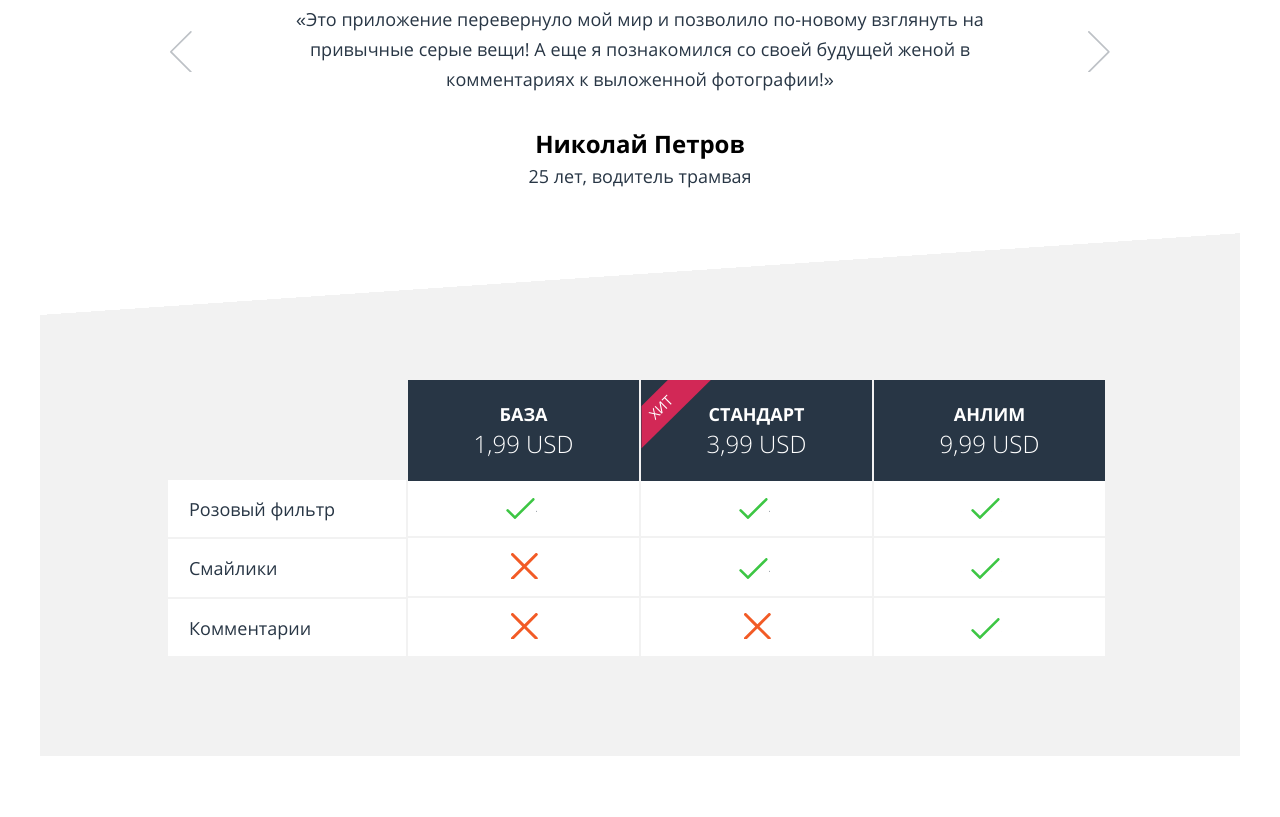
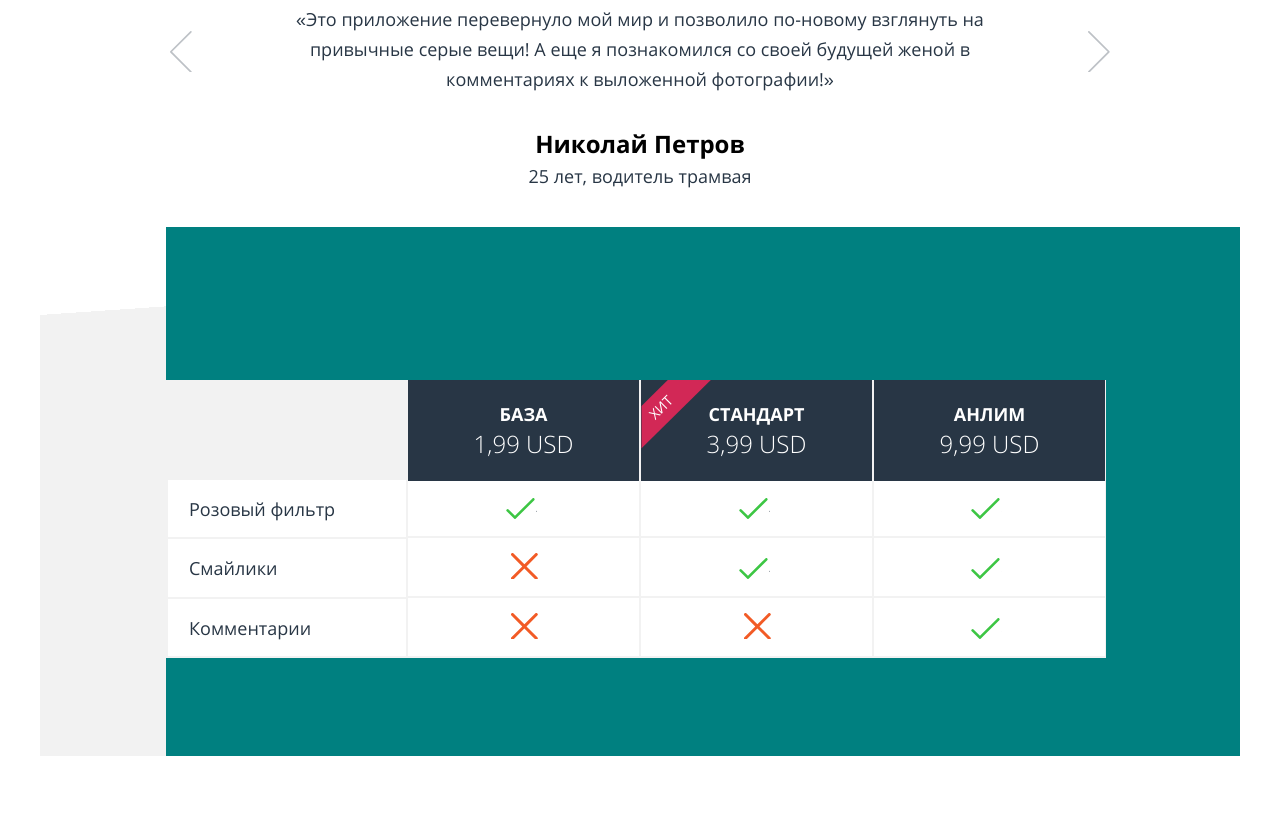
Before and after one commit to Makemanback/700999-pink-19, a website: page source/index.html in a window 1280 px wide. Shown: the part 2397-3214 px from the top of the page. Drawn offline with nearby package versions, Linux system fonts and the light colour scheme; files that its build step writes are made by us from their sources.

Commit message:
тест блока с тарифами

```diff
--- a/source/index.html
+++ b/source/index.html
@@ -171,6 +171,7 @@
 
       <section class="rates">
         <h2 class="visually-hidden">Тарифы</h2>
+        <div class="test">
         <div class="rates__container">
 
           <ul class="rates__item-wrapper--tablet">
@@ -236,6 +237,8 @@
               <dd class="rates__list-item rates__list-item--yes">да</dd>
             </div>
           </dl>
+
+        </div>
 
         </div>
         <div class="rates__button-wrapper">
--- a/source/sass/blocks/contacts.scss
+++ b/source/sass/blocks/contacts.scss
@@ -83,6 +83,7 @@
 @media (min-width: $tablet-width) {
   .contacts {
     max-width: 660px;
+    overflow: hidden;
   }
 
   .contacts--margins {
--- a/source/sass/blocks/rates.scss
+++ b/source/sass/blocks/rates.scss
@@ -223,6 +223,15 @@
   display: none;
 }
 
+.test {
+  background-color: teal;
+  display: flex;
+  justify-content: center;
+  flex-direction: column;
+  /* min-width: 660px; */
+  overflow: hidden;
+  height: 100%;
+}
 // СТИЛИ ДЛЯ ПЛАНШЕТА
 
 @media (min-width: $tablet-width) {
```
